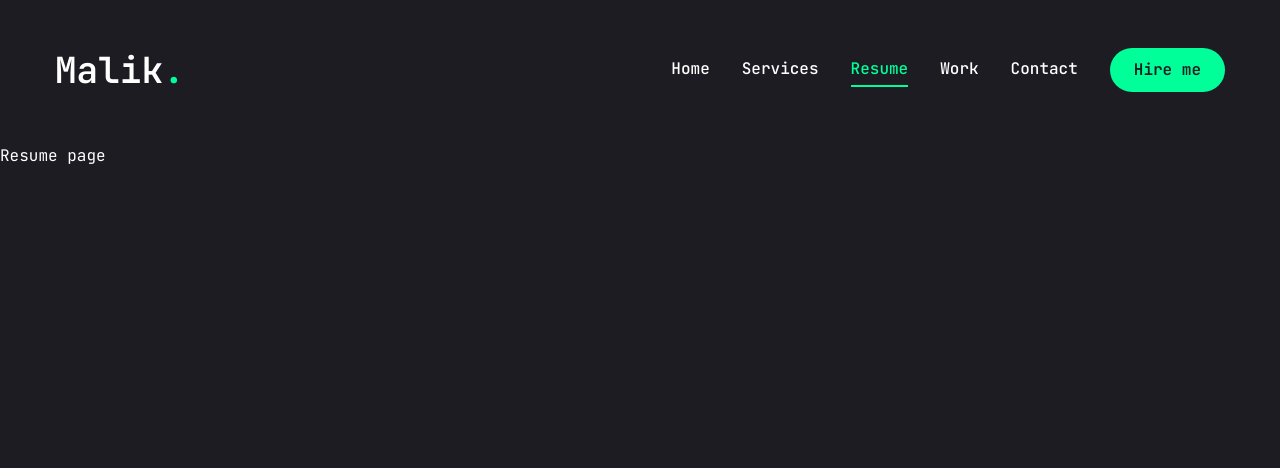
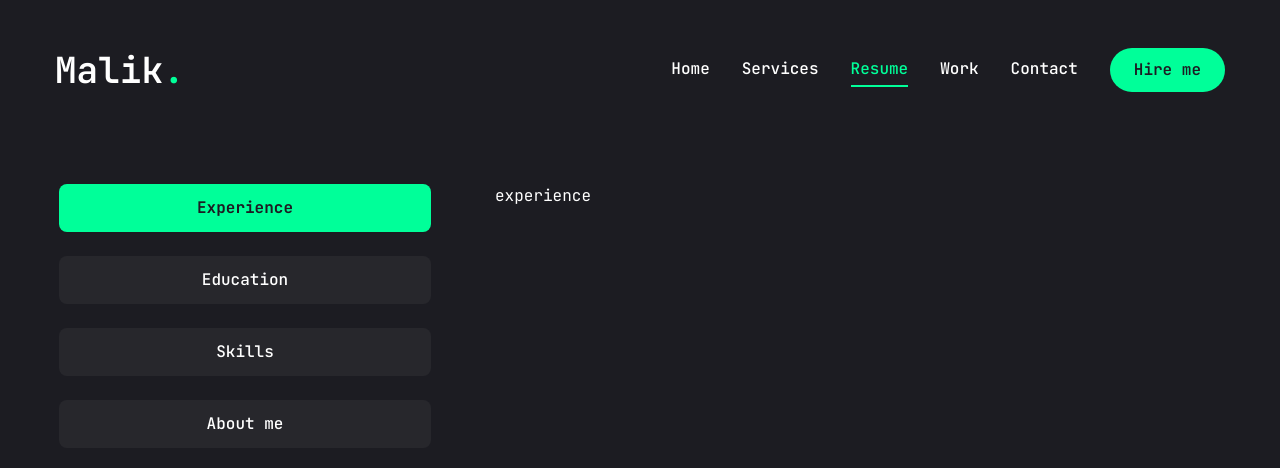
Before and after one commit to MalikP1/malik-portfolio, a Next.js app: page /resume in a window 1280 px wide. Shown: the top 468 px of the page. Built offline with nearby package versions, Linux system fonts and the light colour scheme.

Commit message:
add variables containing resume data, tabs with the headers of the resume and add styling to tabs.

```diff
--- a/app/resume/page.jsx
+++ b/app/resume/page.jsx
@@ -1,6 +1,236 @@
+"use client"
+
+import {
+  FaHtml5,
+  FaCss3,
+  FaJs,
+  FaReact,
+  FaFigma,
+  FaNodeJs,
+  FaPython,
+} from "react-icons/fa"
+
+import {
+  SiTypescript,
+  SiTailwindcss,
+  SiNextdotjs,
+  SiDjango,
+  SiMysql,
+  SiSqlite
+} from "react-icons/si"
+
+// about data
+
+const about = {
+  title: "About me",
+  description: "Eager learner with a passion for technology, recently transitioned into software engineering after completing a 3-month "+
+"and 4-month intensive bootcamp. I'm a highly motivated individual with a strong foundation in web development "+
+"technologies like React.js, TypeScript and Next.js and backend development with Python and Django. My skills also "+
+"include version control with Git and database management with MySQL and SQLite. I love the challenge of solving "+
+"complex problems with creative solutions. I'm actively seeking an entry-level software engineering role to leverage my "+
+"skills and contribute to a dynamic team.",
+  info: [
+    {
+      fieldName: "Name",
+      fieldValue: "Malik Pinkerton"
+    },
+    {
+      fieldName: "Phone",
+      fieldValue: "(+44) 780 421 6940"
+    },
+    {
+      fieldName: "Email",
+      fieldValue: "m.pinkerton7@outlook.com"
+    },
+    {
+      fieldName: "Experience",
+      fieldValue: "1 Year"
+    },
+    {
+      fieldName: "Freelance",
+      fieldValue: "Available"
+    },
+  ]
+}
+
+// experience data
+
+const experience = {
+  icon: "/assets/resume",
+  title: "My experience",
+  description: "Gained experience from various companies before transitioning into web development freelance whilst looking for a permanent position",
+  items: [
+    {
+      company: "E D&R Cleaning Company",
+      position: "Freelance Web Developer",
+      duration: "June 2024 - August 2024"
+    },
+    {
+      company: "NHS Histopathology",
+      position: "Medical Laboratory Assistant",
+      duration: "June 2022 - November 2023"
+    },
+    {
+      company: "HAP Recruitment",
+      position: "Covid Testing Operative",
+      duration: "August 2020 - February 2022"
+    },
+    {
+      company: "HAP Recruitment",
+      position: "Events Bar Staff",
+      duration: "June 2019 - March 2020"
+    },
+    {
+      company: "University of East London",
+      position: "Clearing Hotline Support",
+      duration: "July 2018 - September 2018"
+    },
+  ]
+}
+
+// education data
+
+const education = {
+  icon: "/assets/resume",
+  title: "My education",
+  description: "From a finance background I have transitioned into Software Development",
+  items: [
+    {
+      institution: "HyperionDev",
+      title: "Software Engineering Bootcamp",
+      qualification: "Diploma",
+      description: "Learned, practised and built applications using Python, Django, SQL and SQLite",
+      duration: "March 2024 - June 2024"
+    },
+    {
+      institution: "BrainStation",
+      title: "Software Engineering Bootcamp",
+      qualification: "Diploma",
+      description: "Learned, practised and built applications using React.js, JavaScript, HTML, CSS and MySQL",
+      duration: "November 2023 - February 2024"
+    },
+    {
+      institution: "Firebrand Training",
+      title: "Certificate in Information Security Management Principles (CISMP)",
+      qualification: "Certificate",
+      description: "Completed course over 2 months learning best practises and strategies for information security",
+      duration: "February 2022 - April 2022"
+    },
+    {
+      institution: "Middlesex University",
+      title: "BSc Banking and Finance",
+      qualification: "Undergraduate degree",
+      description: "Achieved a First Class Honours",
+      duration: "September 2016 - May 2019"
+    },
+  ]
+}
+
+// skills data
+
+const skills = {
+  title: "My skills",
+  description: "",
+  skillList: [
+    {
+      icon: <FaHtml5 />,
+      name: "Html 5",
+    },
+    {
+      icon: <FaCss3 />,
+      name: "Css",
+    },
+    {
+      icon: <FaJs />,
+      name: "JavaScript",
+    },
+    {
+      icon: <FaPython />,
+      name: "Python",
+    },
+    {
+      icon: <FaReact />,
+      name: "React.js",
+    },
+    {
+      icon: <FaNodeJs />,
+      name: "Node.js",
+    },
+    {
+      icon: <SiTypescript />,
+      name: "TypeScript",
+    },
+    {
+      icon: <SiNextdotjs />,
+      name: "Next.js",
+    },
+    {
+      icon: <SiDjango />,
+      name: "Django",
+    },
+    {
+      icon: <SiMysql />,
+      name: "MySql",
+    },
+    {
+      icon: <SiSqlite />,
+      name: "SQLite",
+    },
+    {
+      icon: <SiTailwindcss />,
+      name: "Tailwind.css",
+    },
+    {
+      icon: <FaFigma />,
+      name: "Figma",
+    },
+  ]
+}
+
+import { Tabs, TabsContent, TabsList, TabsTrigger } from "@/components/ui/tabs"
+import {
+  Tooltip,
+  TooltipContent,
+  TooltipProvider,
+  TooltipTrigger
+} from "@/components/ui/tooltip"
+import { ScrollArea } from "@/components/ui/scroll-area"
+import { motion } from "framer-motion"
+
 const Resume = () => {
   return (
-    <div>Resume page</div>
+    <motion.div
+      initial={{ opacity: 0}}
+      animate={{
+        opacity: 1,
+        transition: { delay: 2.4, duration: 0.4, ease: "easeIn" },
+      }}
+      className="min-h-[80vh] flex items-center justify-center py-12 xl:py-0"
+    >
+      <div className="container mx-auto">
+        <Tabs
+          defaultValue="experience"
+          className="flex flex-col xl:flex-row gap-[3.75rem]"
+        >
+          <TabsList className="flex flex-col w-full max-w-[23.75rem] mx-auto xl:mx-0
+          gap-6">
+            <TabsTrigger value="experience">Experience</TabsTrigger>
+            <TabsTrigger value="education">Education</TabsTrigger>
+            <TabsTrigger value="skills">Skills</TabsTrigger>
+            <TabsTrigger value="about">About me</TabsTrigger>
+          </TabsList>
+
+          {/* content */}
+          <div className="min-h-[70vh] w-full">
+            {/* experience */}
+            <TabsContent value="experience" className="w-full">
+              experience
+            </TabsContent>
+          </div>
+        </Tabs>
+      </div>
+
+    </motion.div>
   )
 }
 
--- a/components/ui/tabs.jsx
+++ b/components/ui/tabs.jsx
@@ -11,7 +11,7 @@ const TabsList = React.forwardRef(({ className, ...props }, ref) => (
   <TabsPrimitive.List
     ref={ref}
     className={cn(
-      "inline-flex h-10 items-center justify-center rounded-md bg-slate-100 p-1 text-slate-500 dark:bg-slate-800 dark:text-slate-400",
+      "inline-flex h-auto rounded-md p-1 text-primary",
       className
     )}
     {...props} />
@@ -22,7 +22,7 @@ const TabsTrigger = React.forwardRef(({ className, ...props }, ref) => (
   <TabsPrimitive.Trigger
     ref={ref}
     className={cn(
-      "inline-flex items-center justify-center whitespace-nowrap rounded-sm px-3 py-1.5 text-sm font-medium ring-offset-white transition-all focus-visible:outline-none focus-visible:ring-2 focus-visible:ring-slate-950 focus-visible:ring-offset-2 disabled:pointer-events-none disabled:opacity-50 data-[state=active]:bg-white data-[state=active]:text-slate-950 data-[state=active]:shadow-sm dark:ring-offset-slate-950 dark:focus-visible:ring-slate-300 dark:data-[state=active]:bg-slate-950 dark:data-[state=active]:text-slate-50",
+      "inline-flex items-center w-full bg-[#27272c] justify-center whitespace-nowrap text-white rounded-lg p-3 text-base font-medium ring-offset-white transition-all disabled:pointer-events-none disabled:opacity-50 data-[state=active]:bg-accent data-[state=active]:text-primary data-[state=active]:font-bold data-[state=active]:shadow-sm",
       className
     )}
     {...props} />
@@ -33,7 +33,7 @@ const TabsContent = React.forwardRef(({ className, ...props }, ref) => (
   <TabsPrimitive.Content
     ref={ref}
     className={cn(
-      "mt-2 ring-offset-white focus-visible:outline-none focus-visible:ring-2 focus-visible:ring-slate-950 focus-visible:ring-offset-2 dark:ring-offset-slate-950 dark:focus-visible:ring-slate-300",
+      "min-h-[30rem] ring-offset-white focus-visible:outline-none focus-visible:ring-2 focus-visible:ring-slate-950 focus-visible:ring-offset-2 dark:ring-offset-slate-950 dark:focus-visible:ring-slate-300",
       className
     )}
     {...props} />
```
